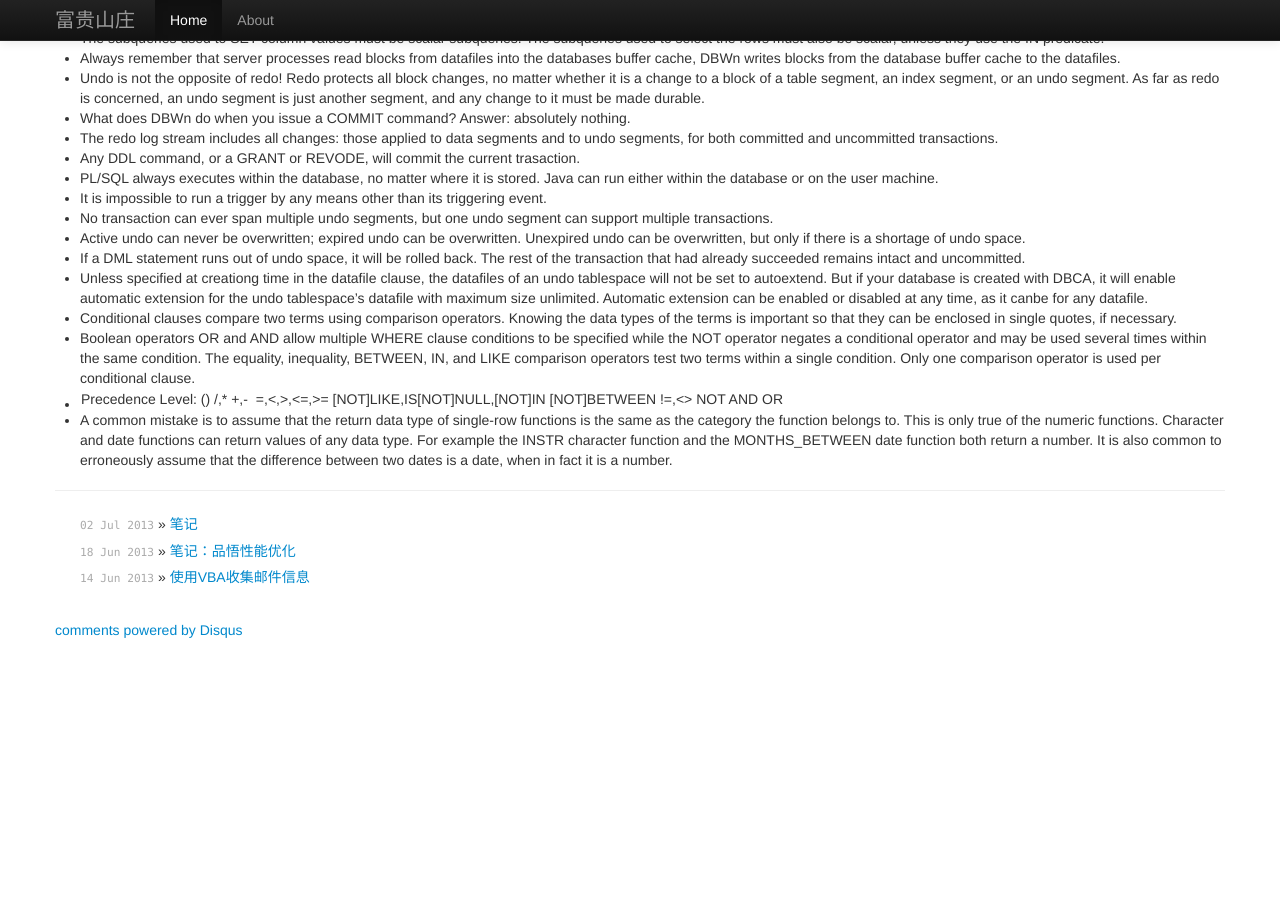
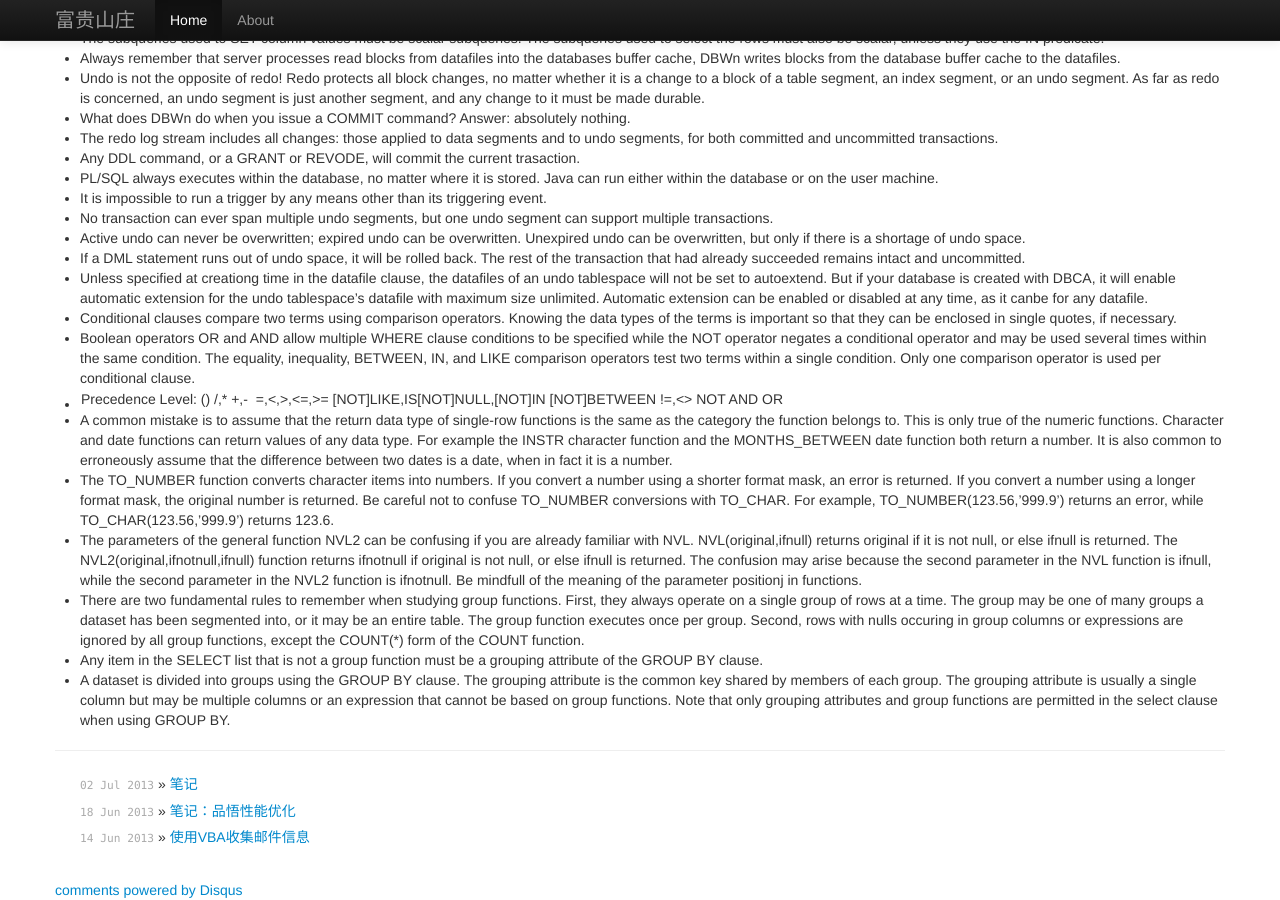
Before and after one commit to maydayuiui/maydayuiui.github.com, a Jekyll site: the page built from _posts/2013-07-07-examtip.md, in a window 1280 px wide and 900 px high, scrolled down 593 px. Built offline with Jekyll 4.4.1, drawn with Linux system fonts in a browser that asks for light colours; comment, search, counter and statistics services are not loaded; before the commit the page ends 1233 px from its top, so only the background shows below that.

Commit message:
Update 2013-07-07-examtip.md

```diff
--- a/_posts/2013-07-07-examtip.md
+++ b/_posts/2013-07-07-examtip.md
@@ -35,3 +35,8 @@ title: OCA/OCP Exam Tips
 * Boolean operators OR and AND allow multiple WHERE clause conditions to be specified while the NOT operator negates a conditional operator and may be used several times within the same condition. The equality, inequality, BETWEEN, IN, and LIKE comparison operators test two terms within a single condition. Only one comparison operator is used per conditional clause.
 * Precedence Level: () /,* +,- || =,<,>,<=,>= [NOT]LIKE,IS[NOT]NULL,[NOT]IN [NOT]BETWEEN !=,<> NOT AND OR
 * A common mistake is to assume that the return data type of single-row functions is the same as the category the function belongs to. This is only true of the numeric functions. Character and date functions can return values of any data type. For example the INSTR character function and the MONTHS_BETWEEN date function both return a number. It is also common to erroneously assume that the difference between two dates is a date, when in fact it is a number.
+* The TO_NUMBER function converts character items into numbers. If you convert a number using a shorter format mask, an error is returned. If you convert a number using a longer format mask, the original number is returned. Be careful not to confuse TO_NUMBER conversions with TO_CHAR. For example, TO_NUMBER(123.56,'999.9') returns an error, while TO_CHAR(123.56,'999.9') returns 123.6.
+* The parameters of the general function NVL2 can be confusing if you are already familiar with NVL. NVL(original,ifnull) returns original if it is not null, or else ifnull is returned. The NVL2(original,ifnotnull,ifnull) function returns ifnotnull if original is not null, or else ifnull is returned. The confusion may arise because the second parameter in the NVL function is ifnull, while the second parameter in the NVL2 function is ifnotnull. Be mindfull of the meaning of the parameter positionj in functions.
+* There are two fundamental rules to remember when studying group functions. First, they always operate on a single group of rows at a time. The group may be one of many groups a dataset has been segmented into, or it may be an entire table. The group function executes once per group. Second, rows with nulls occuring in group columns or expressions are ignored by all group functions, except the COUNT(*) form of the COUNT function.
+* Any item in the SELECT list that is not a group function must be a grouping attribute of the GROUP BY clause.
+* A dataset is divided into groups using the GROUP BY clause. The grouping attribute is the common key shared by members of each group. The grouping attribute is usually a single column but may be multiple columns or an expression that cannot be based on group functions. Note that only grouping attributes and group functions are permitted in the select clause when using GROUP BY.
```
